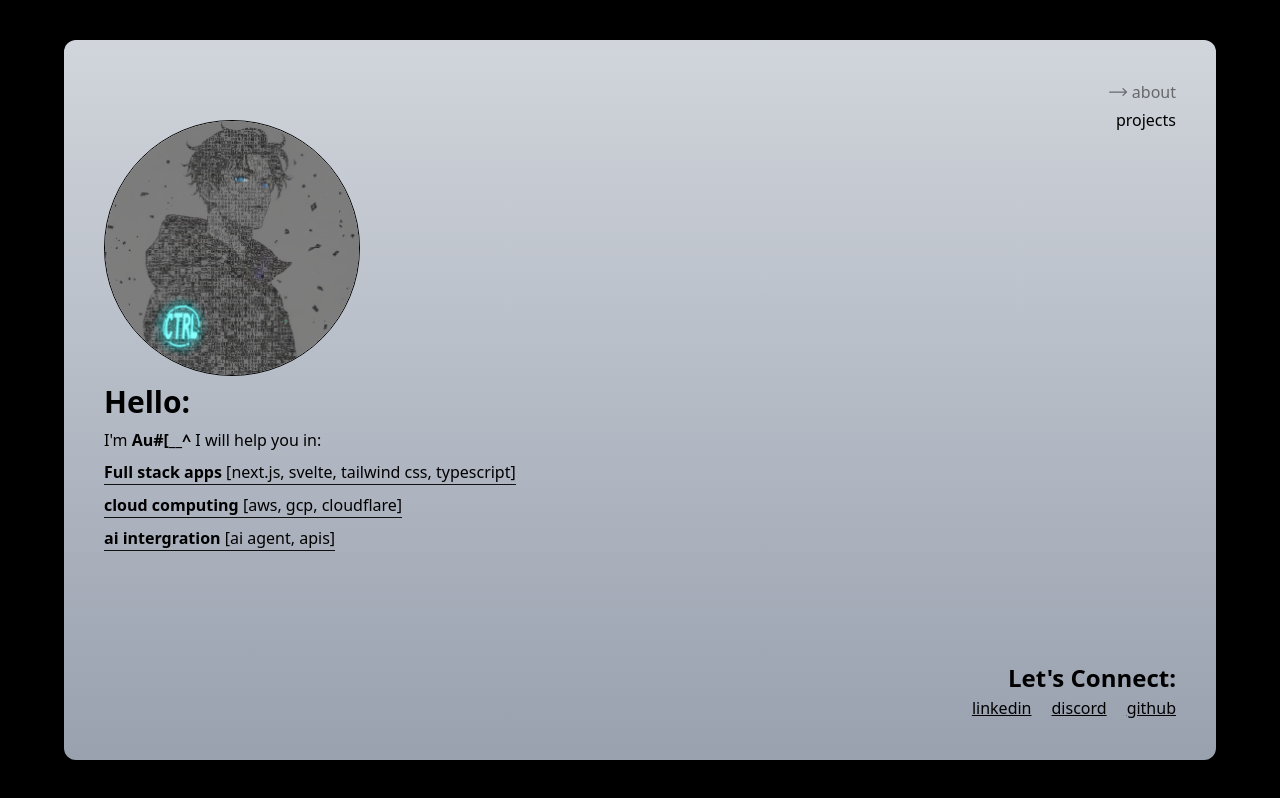
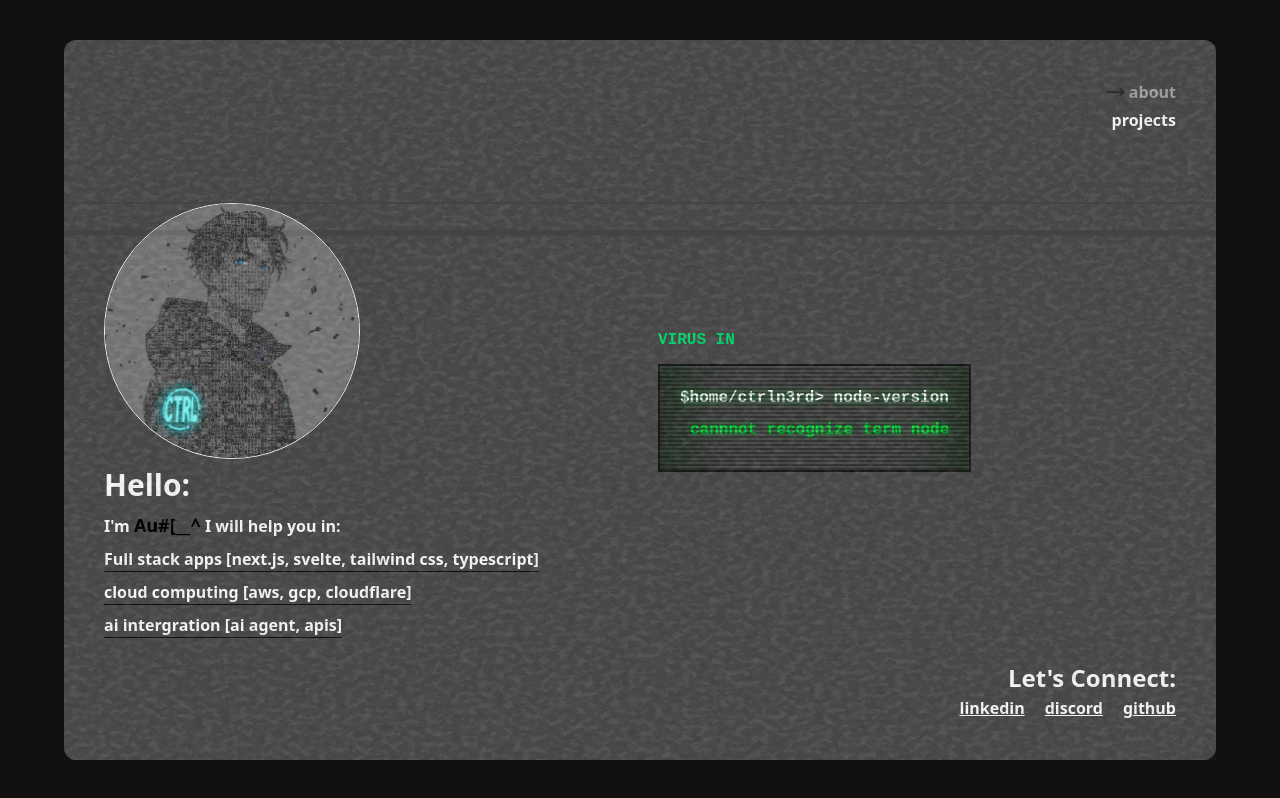
Before and after one commit to ctrln3rd/portfolio, a SvelteKit app: page / in a window 1280 px wide. Built offline with nearby package versions, Linux system fonts and the light colour scheme.

Commit message:
adding new animations

```diff
--- a/src/routes/+layout.svelte
+++ b/src/routes/+layout.svelte
@@ -3,6 +3,7 @@
 	import favicon from '$lib/assets/favicon.svg';
 	import Nav from './Nav.svelte';
 	import Connect from './connect.svelte';
+	import Grain from './grain.svelte';
 
 	let { children } = $props();
 </script>
@@ -13,12 +14,9 @@
 <meta name="description" content="Futuristic full stack developer based in Kenya, building intelligent, user-focused web and AI solutions for global impact. Explore sleek, scalable apps by ctrlN3rd."/>
 
 </svelte:head>
-<div
-class="absolute inset-[50%] -translate-[50%] size-[97%] md:size-[94%] lg:size-[90%] bg-linear-to-b from-gray-300 to-gray-400 rounded-xl">
+<div class="absolute inset-[50%] -translate-[50%] size-[97%] md:size-[94%] lg:size-[90%] bg-[#4e4e4e] rounded-xl">
 	<Nav/>
 	<Connect/>
-	<div>
-
-	</div>
+	<Grain/>
 	{@render children()}
 </div>
--- a/src/routes/+page.svelte
+++ b/src/routes/+page.svelte
@@ -1,22 +1,35 @@
 <script lang="ts">
 
   import { skills } from "$lib/skills";
-  import { MoveRight } from "lucide-svelte";
+  import GlitchWriter from "./glitchWriter.svelte";
   import { glitch } from "$lib/glitch";
-
+  import Terminal from "./terminal.svelte";
+  const myTechTerms = ["SYSTEM_STABLE", "VULNERABILITIES FOUND", "VIRUS INJECTED", "SYSTEM CRITICAL"];
+  const mySequence = [
+    { cmd: "sudo dnf upgrade", res: "upto date !!" },
+    { cmd: "node-version", res: "cannnot recognize term node" },
+    { cmd: "sudo dnf install node", res: "done!!" },
+    {cmd: "npm install", res: "10 packages installed"},
+    {cmd: "npm run dev", res: "server running on localhost:3000"},
+    { cmd: "clear", res: "System purged. Connection lost." }
+  ];
 </script>
 
-<div class="p-5 md:p-10 relative w-full h-full">
+<div class="p-5 md:p-10 relative w-full h-full flex flex-col lg:flex-row items-center gap-[10%]">
     <div class="flex flex-col items-start gap-2 pt-10">
       <img src="/me.jpg" alt="me"
         class="w-32 lg:w-64 aspect-sqaure rounded-full border"/>
       <h1 class="text-3xl font-bold">Hello: </h1>
       <p>I'm <span use:glitch={{mode: "loop", speed: 100, duration: 2500}}
-        class="font-bold">Austine</span> I will help you in:</p>
+        class="font-extrabold text-black text-lg">Austine</span> I will help you in:</p>
       {#each skills as  skill}
         <div class="border-b border-b-[#111111]">
           <span class="font-bold">{skill.title}</span>
           <!--<MoveRight size="24" strokeWidth="1.5"/>-->[{skill.sub.join(", ")}]</div>
       {/each}
     </div>
+    <div class="self-center text-green-400 flex flex-col items-start gap-3 p-3 relative">
+      <GlitchWriter words={myTechTerms}/>
+      <Terminal commands={mySequence}/>
+    </div>
 </div>
--- a/src/routes/Nav.svelte
+++ b/src/routes/Nav.svelte
@@ -14,7 +14,7 @@
     {#each navLinks as link}
         <a href={link.href}
         class:opacity-50={$page.url.pathname === link.href}
-        class="flex gap-1 items-center" >
+        class="flex gap-1 items-center font-extrabold" >
         {#if $page.url.pathname === link.href}
         <MoveRight size="20" color="#000000" strokeWidth="1.5"/>
         {/if}
--- /dev/null
+++ b/src/routes/glitchWriter.svelte
@@ -0,0 +1,92 @@
+<script>
+  import { onMount } from 'svelte';
+
+  export let words = ["SYSTEM_FAILURE", "ACCESS_GRANTED", "ENCRYPTING...", "OVERRIDE"];
+  export let typeSpeed = 100;
+  export let deleteSpeed = 50;
+  export let delayBetween = 2000;
+
+  let displayText = "";
+  let isDeleting = false;
+  let wordIndex = 0;
+  let isGlitching = false;
+
+  function getRandomWord() {
+    // Ensures we don't pick the same word twice in a row
+    let newIndex = Math.floor(Math.random() * words.length);
+    if (newIndex === wordIndex) return getRandomWord();
+    return newIndex;
+  }
+
+  function handleTyping() {
+    const currentFullWord = words[wordIndex];
+
+    if (isDeleting) {
+      displayText = currentFullWord.substring(0, displayText.length - 1);
+    } else {
+      displayText = currentFullWord.substring(0, displayText.length + 1);
+    }
+
+    // Determine speed
+    let currentSpeed = isDeleting ? deleteSpeed : typeSpeed;
+
+    // Glitch logic: random chance to "flicker"
+    isGlitching = Math.random() > 0.9;
+
+    // Logic: Word finished typing
+    if (!isDeleting && displayText === currentFullWord) {
+      currentSpeed = delayBetween; // Pause at the end
+      isDeleting = true;
+    }
+    // Logic: Word fully deleted
+    else if (isDeleting && displayText === "") {
+      isDeleting = false;
+      wordIndex = getRandomWord();
+      currentSpeed = 500; // Small pause before starting new word
+    }
+
+    setTimeout(handleTyping, currentSpeed);
+  }
+
+  onMount(() => {
+    handleTyping();
+  });
+</script>
+
+<span class="typewriter-container" class:glitch={isGlitching}>
+  {displayText}
+  <span class="cursor">_</span>
+</span>
+
+<style>
+  .typewriter-container {
+    font-family: 'Courier New', Courier, monospace;
+    position: relative;
+    display: inline-block;
+  }
+
+  /* The Glitch Effect */
+  .glitch {
+    text-shadow:
+      2px 0 #ff00ff,
+      -2px 0 #00ffff;
+    animation: shake 0.1s infinite;
+  }
+
+  @keyframes shake {
+    0% { transform: translate(0); }
+    25% { transform: translate(2px, -2px); }
+    50% { transform: translate(-2px, 2px); }
+    75% { transform: translate(2px, 2px); }
+    100% { transform: translate(0); }
+  }
+
+  .cursor {
+    animation: blink 0.8s infinite;
+  }
+
+  @keyframes blink {
+    0%, 100% { opacity: 1; }
+    50% { opacity: 0; }
+  }
+</style>
--- /dev/null
+++ b/src/routes/grain.svelte
@@ -0,0 +1,61 @@
+<div class="grain-container">
+  <svg viewBox="0 0 200 200" xmlns="http://www.w3.org/2000/svg" preserveAspectRatio="none">
+    <filter id="noiseFilter">
+      <feTurbulence type="fractalNoise" baseFrequency="0.65" numOctaves="3" stitchTiles="stitch" />
+      <feColorMatrix type="saturate" values="0" />
+      <feComponentTransfer>
+        <feFuncR type="linear" slope="2" intercept="-1" />
+        <feFuncG type="linear" slope="2" intercept="-1" />
+        <feFuncB type="linear" slope="2" intercept="-1" />
+      </feComponentTransfer>
+    </filter>
+
+    <rect width="100%" height="100%" filter="url(#noiseFilter)" />
+
+    <rect class="tech-line line-1" width="100%" height="0.5" fill="black" />
+    <rect class="tech-line line-2" width="100%" height="1.5" fill="black" />
+    <rect class="tech-line line-3" width="100%" height="1" fill="black" />
+  </svg>
+</div>
+
+<style>
+  .grain-container {
+    position: fixed;
+    top: 0;
+    left: 0;
+    width: 100%;
+    height: 100%;
+    pointer-events: none;
+    z-index: 9999;
+    opacity: 0.15; /* Increased slightly so lines are visible */
+    overflow: hidden;
+  }
+
+  svg {
+    width: 100%;
+    height: 100%;
+  }
+
+  /* Animation for the tech lines */
+  .tech-line {
+    opacity: 0.8;
+  }
+
+  .line-1 { animation: scan 4s linear infinite; }
+  .line-2 { animation: scan 7s linear infinite reverse; }
+  .line-3 { animation: glitch 0.5s steps(1) infinite; }
+
+  @keyframes scan {
+    from { transform: translateY(-10px); }
+    to { transform: translateY(210px); }
+  }
+
+  @keyframes glitch {
+    0% { transform: translateY(10px); opacity: 0; }
+    10% { transform: translateY(150px); opacity: 1; }
+    20% { transform: translateY(30px); opacity: 0; }
+    50% { transform: translateY(190px); opacity: 0.5; }
+    80% { transform: translateY(60px); opacity: 0; }
+    100% { transform: translateY(10px); opacity: 0; }
+  }
+</style>
--- a/src/routes/layout.css
+++ b/src/routes/layout.css
@@ -3,5 +3,10 @@
 
 
 body{
-    background-color: black;
+    background-color: #111111;
+    color: white;
+    font-weight: 600;
 }
+h1, h2, h3{
+    font-weight: 900;
+}
--- a/src/routes/projects/+page.svelte
+++ b/src/routes/projects/+page.svelte
@@ -54,13 +54,13 @@
                          class={`w-full px-5 transition-opacity duration-300 ${activeIndex === i ? 'opacity-100' : 'opacity-30'}`}>
 
                         <div class="w-full flex gap-1 items-center">
-                            <span class="w-1/3 lg:w-1/2 bg-black/70 h-1"></span>
+                            <span class="w-1/3 lg:w-1/2 bg-gray-100 h-1"></span>
                             <span use:glitch={{mode: "loop", speed: 100, duration: 3000}} class="font-bold text-lg">#0{i+1}</span>
                             <span>({project.date})</span>
                         </div>
 
                         <div>
-                            <h3 class="font-bold italic text-xl uppercase">{project.title}</h3>
+                            <h3 class="font-bold italic text-xl text-black uppercase">{project.title}</h3>
                             <div class="mb-2">
                                 {project.description}..
                                 <a href={project.link} class="font-bold cursor-pointer hover:bg-gray-400">(visit)</a>
--- /dev/null
+++ b/src/routes/terminal.svelte
@@ -0,0 +1,154 @@
+<script lang="ts">
+  import { onMount } from 'svelte';
+
+  interface CommandPair {
+    cmd: string;
+    res: string;
+  }
+
+  interface HistoryItem {
+    type: 'command' | 'response';
+    text: string;
+  }
+
+  export let commands: CommandPair[] = [];
+  export let path: string = "$home/ctrln3rd>";
+  export let typeSpeed: number = 60;
+
+  let currentEntry: HistoryItem[] = []; // Only holds the active pair
+  let currentCmdIndex: number = 0;
+  let typingText: string = "";
+  let isTyping: boolean = false;
+
+  async function runTerminal(): Promise<void> {
+    // Reset index if we reach the end of the array
+    if (currentCmdIndex >= commands.length) {
+      currentCmdIndex = 0;
+    }
+
+    const item = commands[currentCmdIndex];
+
+    // 1. Clear previous entry before starting new one
+    currentEntry = [];
+    isTyping = true;
+    typingText = "";
+
+    // 2. Type the command line
+    for (let i = 0; i <= item.cmd.length; i++) {
+      typingText = item.cmd.substring(0, i);
+      await new Promise(r => setTimeout(r, typeSpeed + Math.random() * 20));
+    }
+
+    // 3. Move typed command to "history" and show response
+    isTyping = false;
+    currentEntry = [
+      { type: 'command', text: `${path} ${item.cmd}` },
+      { type: 'response', text: item.res }
+    ];
+
+    // 4. Wait for user to read the pair
+    await new Promise(r => setTimeout(r, 2500));
+
+    // 5. Increment and loop
+    currentCmdIndex++;
+    runTerminal();
+  }
+
+  onMount(() => {
+    if (commands.length > 0) runTerminal();
+  });
+</script>
+
+<div class="terminal-box">
+  <div class="scanline"></div>
+  <div class="glow"></div>
+
+  <div class="content">
+    {#each currentEntry as line}
+      <div class="line {line.type}">
+        {line.text}
+      </div>
+    {/each}
+
+    {#if isTyping}
+      <div class="line command">
+        {path} {typingText}<span class="cursor"></span>
+      </div>
+    {/if}
+  </div>
+</div>
+
+<style>
+  .terminal-box {
+    background: transparent;
+    color: #00ff41;
+    font-family: 'Fira Code', 'Courier New', monospace;
+    width: 100%;
+    max-width: 600px;
+    height: fit-content; /* Short height since it's only one pair at a time */
+    border: 2px solid #1a1a1a;
+    position: relative;
+    overflow: hidden;
+    padding: 20px;
+    box-sizing: border-box;
+    display: flex;
+    align-items: flex-start;
+  }
+
+  .content {
+    position: relative;
+    z-index: 5;
+  }
+
+  .line {
+    margin-bottom: 8px;
+    line-height: 1.5;
+    white-space: pre-wrap;
+    text-shadow: 0 0 8px rgba(0, 255, 65, 0.6);
+  }
+
+  .command {
+    color: #fff;
+  }
+
+  .response {
+    color: #00ff41;
+    opacity: 0.9;
+    padding-left: 10px;
+  }
+
+  .cursor {
+    display: inline-block;
+    width: 10px;
+    height: 1.2em;
+    background: #00ff41;
+    margin-left: 5px;
+    vertical-align: middle;
+    animation: blink 0.8s step-end infinite;
+  }
+
+  @keyframes blink {
+    50% { opacity: 0; }
+  }
+
+  /* Retro CRT FX */
+  .scanline {
+    position: absolute;
+    top: 0; left: 0; bottom: 0; right: 0;
+    background: linear-gradient(
+      to bottom,
+      transparent 50%,
+      rgba(0, 0, 0, 0.3) 51%
+    );
+    background-size: 100% 4px;
+    pointer-events: none;
+    z-index: 10;
+  }
+
+  .glow {
+    position: absolute;
+    top: 0; left: 0; width: 100%; height: 100%;
+    background: radial-gradient(circle, transparent 60%, rgba(0, 40, 0, 0.4) 100%);
+    pointer-events: none;
+  }
+</style>
```
